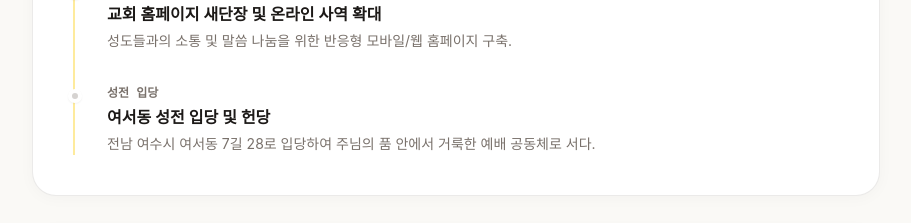
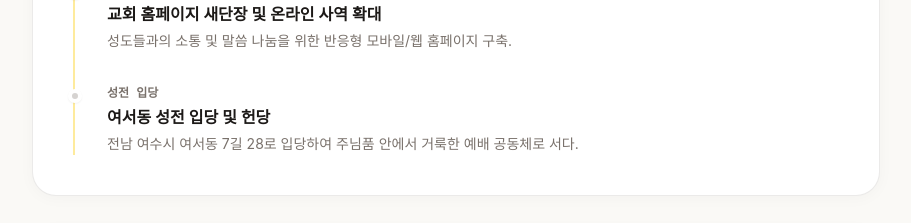
Before and after one commit to darkgentlejbs-max/junimpum_church, a Next.js app: page /about in a window 1280 px wide. Shown: the part 980-1203 px from the top of the page, without its empty margins (184-1095 px from the left). Built offline with nearby package versions, Linux system fonts and the light colour scheme; a web font is replaced by a local one.

Commit message:
Update typo: change '주님의 품' to '주님품'

```diff
--- a/src/app/about/page.tsx
+++ b/src/app/about/page.tsx
@@ -83,7 +83,7 @@ export default function AboutPage() {
               <div className="font-mono text-xs font-semibold text-stone-500 mb-1">성전 입당</div>
               <h3 className="text-base font-semibold text-stone-900 mb-1">여서동 성전 입당 및 헌당</h3>
               <p className="text-xs sm:text-sm text-stone-500 leading-relaxed">
-                전남 여수시 여서동 7길 28로 입당하여 주님의 품 안에서 거룩한 예배 공동체로 서다.
+                전남 여수시 여서동 7길 28로 입당하여 주님품 안에서 거룩한 예배 공동체로 서다.
               </p>
             </div>
           </div>
--- a/src/app/page.tsx
+++ b/src/app/page.tsx
@@ -88,7 +88,7 @@ export default function Home() {
 
               {/* Soft Subtitle */}
               <p className="text-stone-500 text-sm font-normal leading-relaxed mb-8 max-w-lg">
-                하나님의 은혜와 사랑이 머무는 곳, 주님의 품처럼 따뜻한 안식과 회복이 있는 주님품교회에 오신 것을 진심으로 환영합니다.
+                하나님의 은혜와 사랑이 머무는 곳, 주님품처럼 따뜻한 안식과 회복이 있는 주님품교회에 오신 것을 진심으로 환영합니다.
               </p>
 
               {/* Right Navigation Bar (Refined & Minimalist List) */}
```
